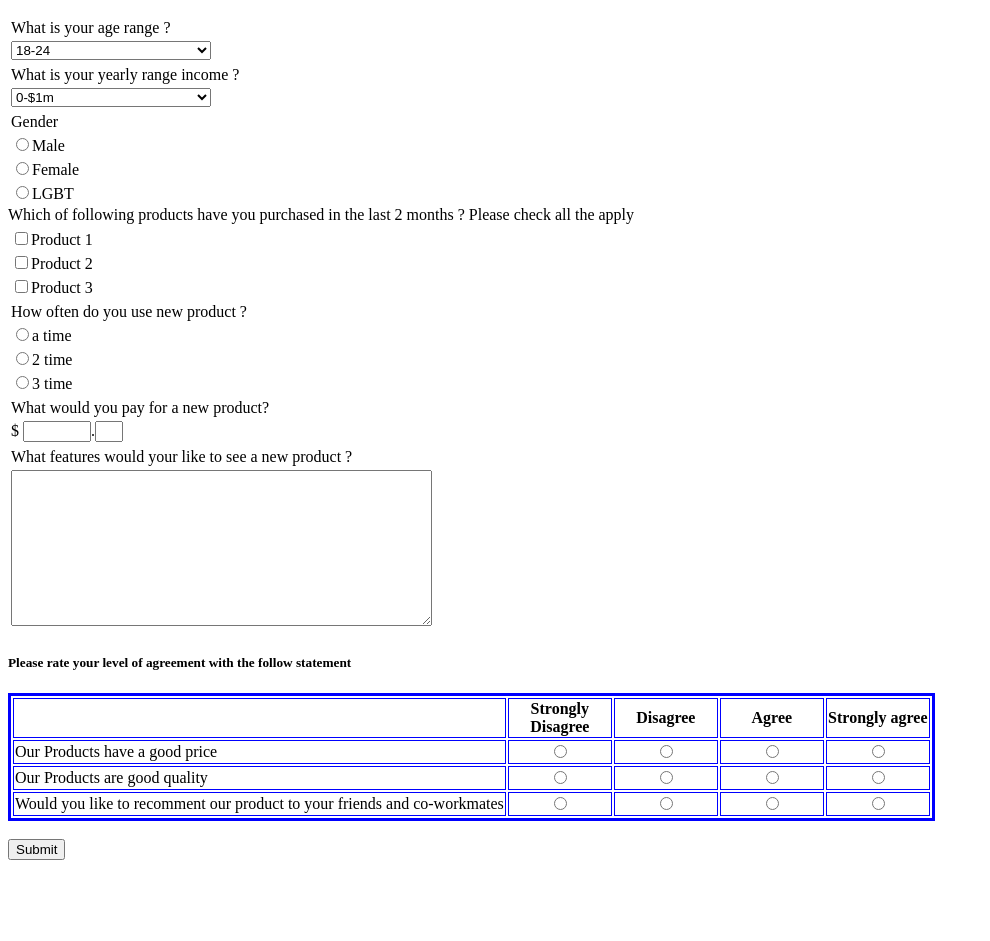
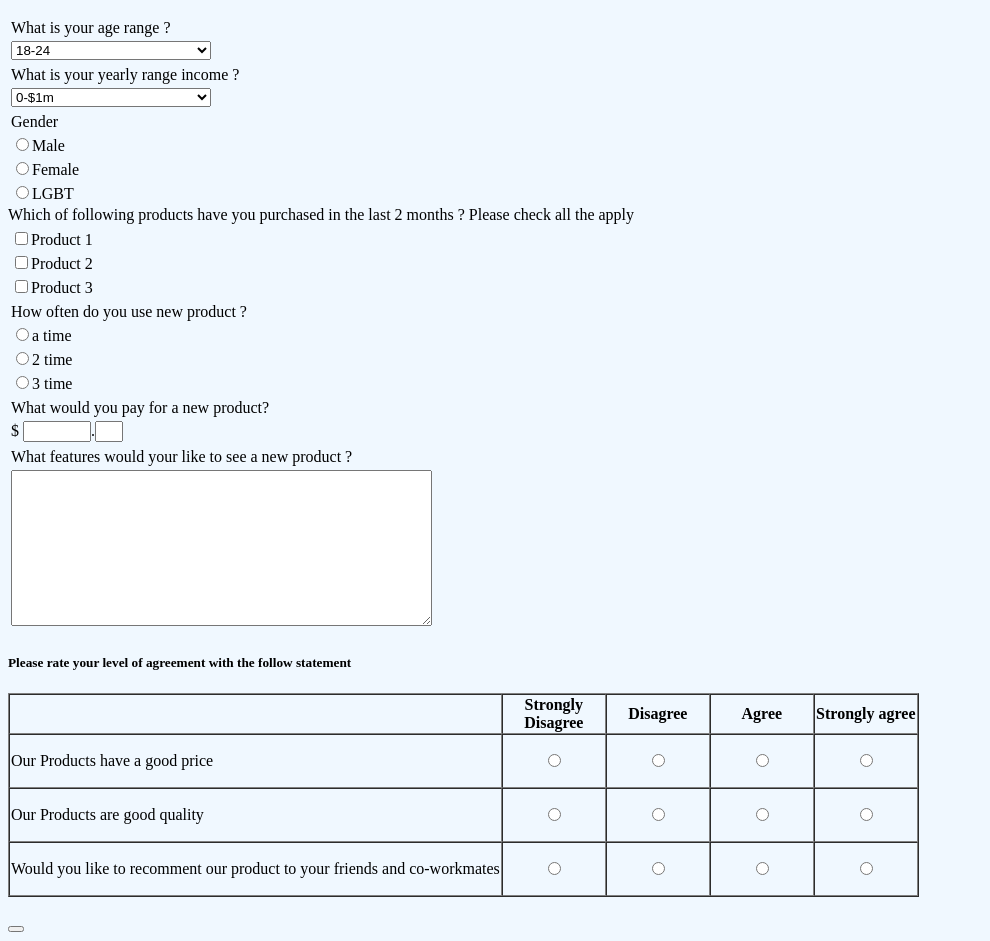
Before and after one commit to vinhvang89/GitProject, a plain HTML site: page survey.html in a window 1280 px wide. Shown: the part 105-1046 px from the top of the page, without its empty margins (0-990 px from the left). Before the commit the page ends 973 px from the top, so only its background shows below. Drawn offline with Linux system fonts and the light colour scheme.

Commit message:
sua doi ve bang

```diff
--- a/survey.html
+++ b/survey.html
@@ -3,9 +3,17 @@
 <head>
     <meta charset="UTF-8">
     <title>Guest Survey</title>
+    <style type="text/css">
+        .doom{ height: 50px;
+            width: 70;
+
+        }
+
+    </style>
 </head>
-<body>
-<form action="" method="post"><h1>Marker Research Survey</h1>
+<body style="background-color: aliceblue">
+<form action="somewhere.org" method="post">
+    <h1>Marker Research Survey</h1>
     <h3>Please take a few moment complete to satisfaction survey</h3>
     <table>
         <tr>
@@ -83,7 +91,7 @@
         <tr><td><textarea name="like" cols="50" rows="10" ></textarea>
     </table>
 <h5>Please rate your level of agreement with the follow statement</h5>
-    <table border="3" bordercolor="Blue" >
+    <table border="1" cellspacing="0" >
         <tr align="center">
             <th></th>
             <th width="100">Strongly Disagree</th>
@@ -93,28 +101,28 @@
         </tr>
        <tr>
            <td>Our Products have a good price</td>
-           <td align="center"><input type="radio" name="price"></td>
-           <td align="center"><input type="radio" name="price"></td>
-           <td align="center"><input type="radio" name="price"></td>
-           <td align="center"><input type="radio" name="price"></td>
+           <td class="doom" align="center"><input type="radio" name="price"></td>
+           <td class="doom" align="center"><input type="radio" name="price"></td>
+           <td class="doom" align="center"><input type="radio" name="price"></td>
+           <td class="doom" align="center"><input type="radio" name="price"></td>
        </tr>
         <tr>
             <td>Our Products are good quality</td>
-            <td align="center"><input type="radio" name="quality"></td>
-            <td align="center"><input type="radio" name="quality"></td>
-            <td align="center"><input type="radio" name="quality"></td>
-            <td align="center"><input type="radio" name="quality"></td>
+            <td class="doom" align="center"><input type="radio" name="price"></td>
+            <td class="doom" align="center"><input type="radio" name="price"></td>
+            <td class="doom" align="center"><input type="radio" name="price"></td>
+            <td class="doom" align="center"><input type="radio" name="price"></td>
         </tr>
         <tr>
             <td>Would you like to recomment our product to your friends and co-workmates</td>
-            <td align="center"><input type="radio" name="recomment"></td>
-            <td align="center"><input type="radio" name="recommet"></td>
-            <td align="center"><input type="radio" name="recommet"></td>
-            <td align="center"><input type="radio" name="recommet"></td>
+            <td class="doom" align="center"><input type="radio" name="price"></td>
+            <td class="doom" align="center"><input type="radio" name="price"></td>
+            <td class="doom" align="center"><input type="radio" name="price"></td>
+            <td class="doom" align="center"><input type="radio" name="price"></td>
         </tr>
     </table>
     <br>
-    <input type="submit" name="Submit">
+    <button type="submit" name="Submit">
 </form>
 </body>
 </html>
```
